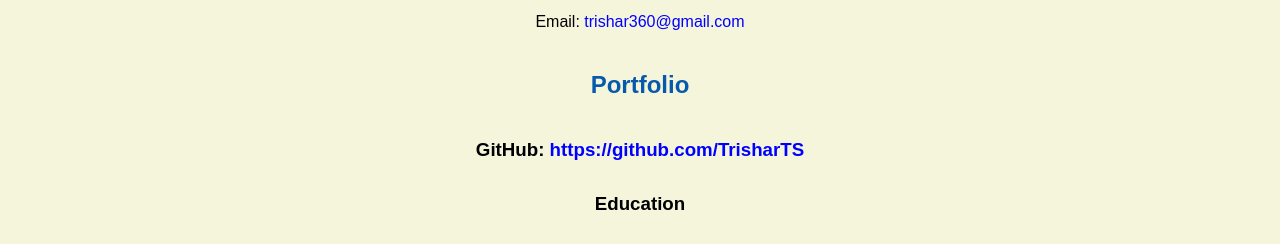
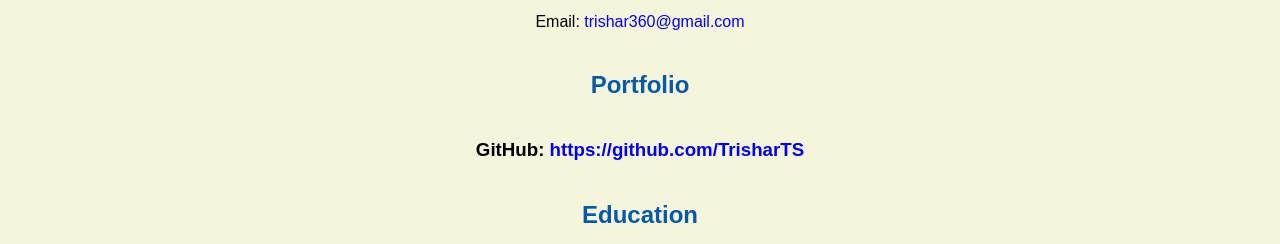
Before and after one commit to TrisharTS/harrisonkong.github.io, a plain HTML site: page resume.html in a window 1280 px wide. Shown: the part 508-752 px from the top of the page. Drawn offline with Linux system fonts and the light colour scheme.

Commit message:
Update resume.html

```diff
--- a/resume.html
+++ b/resume.html
@@ -28,7 +28,7 @@
     <h2>Portfolio</h2>
       <h3>GitHub: <a href="https://github.com/TrisharTS" target="_blank">https://github.com/TrisharTS</a></h3>
 
-    <h3>Education</h3>
+    <h2>Education</h2>
 
     <h3>Sahyadrri College of Engineering, Mangalore</h3>
     <h4>B.E. Computer Science, CGPA 8.45</h4>
```
